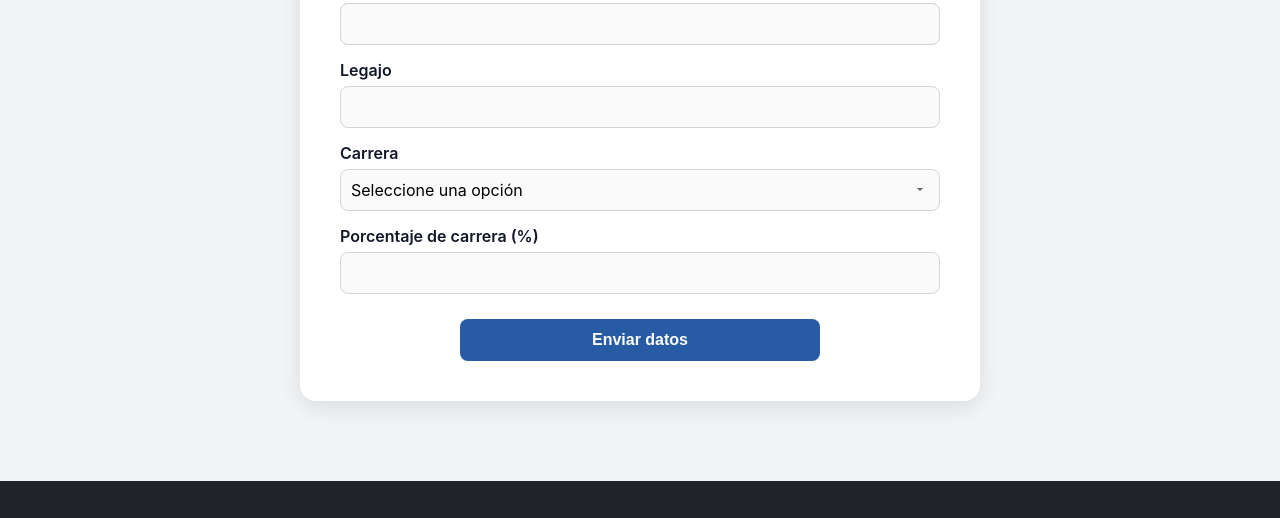
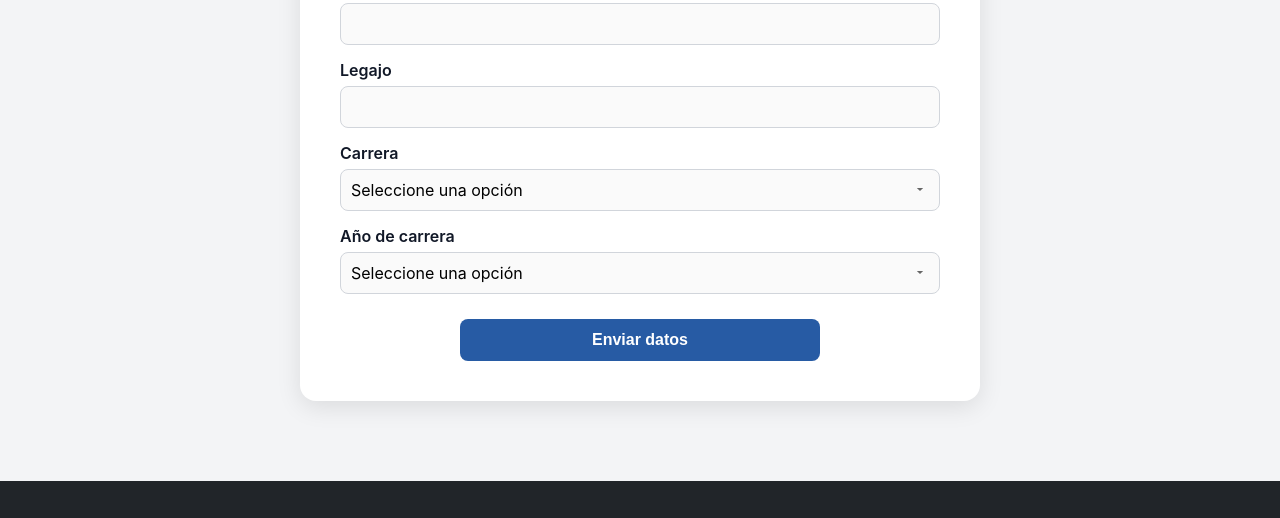
Before and after one commit to bsantillan/TrabajoFinalSeguridad, a plain HTML site: page index.html in a window 1280 px wide. Both pictures are taken after a click on the button "Siguiente". Shown: the part 404-922 px from the top of the page. Drawn offline with Linux system fonts and the light colour scheme.

Commit message:
Add files via upload

```diff
--- a/index.html
+++ b/index.html
@@ -94,8 +94,15 @@
                 <option>Ingeniería Civil</option>
             </select>
 
-            <label for="porcentaje">Porcentaje de carrera (%)</label>
-            <input type="number" id="porcentaje" name="porcentaje" min="0" max="100" required />
+            <label for="aniocarrera">Año de carrera</label>
+            <select id="aniocarrera" name="aniocarrera" required>
+                <option value="">Seleccione una opción</option>
+                <option>Primer año</option>
+                <option>Segundo año</option>
+                <option>Tercero año</option>
+                <option>Cuarto año</option>
+                <option>Quinto año</option>
+            </select>
 
             <button type="submit">Enviar datos</button>
         </form>
@@ -122,12 +129,12 @@
                 <h5>SÍGUENOS EN</h5>
                 <hr />
                 <p class="social-links">
-                    <a href="https://x.com/nicolasfischman?s=21&t=hYM_ufI5SlmXTVwOL9XMAA" target="_blank" aria-label="Twitter"><i
-                            class="fab fa-twitter"></i></a>
-                    <a href="https://www.linkedin.com/in/marcosgalperin?utm_source=share&utm_campaign=share_via&utm_content=profile&utm_medium=ios_app" target="_blank"
-                        aria-label="LinkedIn"><i class="fab fa-linkedin"></i></a>
-                    <a href="https://www.instagram.com/leomessi?utm_source=ig_web_button_share_sheet&igsh=ZDNlZDc0MzIxNw==" target="_blank" aria-label="Instagram"><i
-                            class="fab fa-instagram"></i></a>
+                    <a href="https://x.com/nicolasfischman?s=21&t=hYM_ufI5SlmXTVwOL9XMAA" target="_blank"
+                        aria-label="Twitter"><i class="fab fa-twitter"></i></a>
+                    <a href="https://www.linkedin.com/in/marcosgalperin?utm_source=share&utm_campaign=share_via&utm_content=profile&utm_medium=ios_app"
+                        target="_blank" aria-label="LinkedIn"><i class="fab fa-linkedin"></i></a>
+                    <a href="https://www.instagram.com/leomessi?utm_source=ig_web_button_share_sheet&igsh=ZDNlZDc0MzIxNw=="
+                        target="_blank" aria-label="Instagram"><i class="fab fa-instagram"></i></a>
                 </p>
                 <p class="footer-bottom-text">
                     Desarrollado por LINES | UTN - La Plata ©2024
@@ -151,7 +158,7 @@
             formulario.style.display = "block";
         });
 
-        const scriptURL = "https://script.google.com/macros/s/AKfycbyE9MCdWY2UfyZ1mwkEw0b50phvJ9FOTkT2qqYtgmGxdsZeTylr9RFyAI0sVtl8ShDH/exec";
+        const scriptURL = "https://script.google.com/macros/s/AKfycbzOppLR4Zj2zU6IguUIXAi77eTbkK414gNM14FJQmE_q2FEmk4TB2P028D2RfYl1fqI/exec";
 
         formulario.addEventListener("submit", async (e) => {
             e.preventDefault();
```
